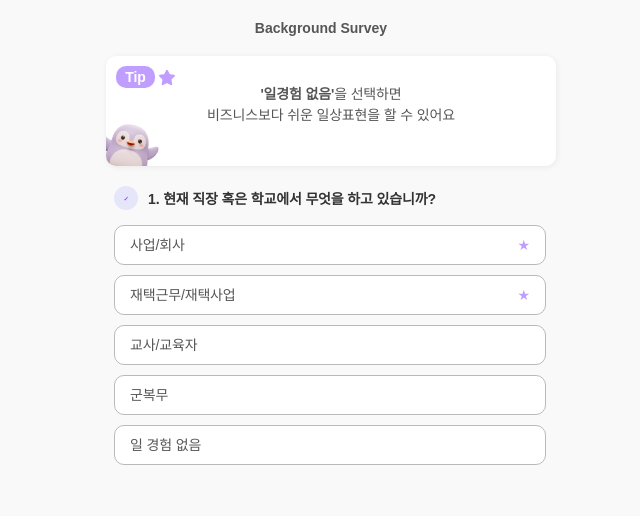
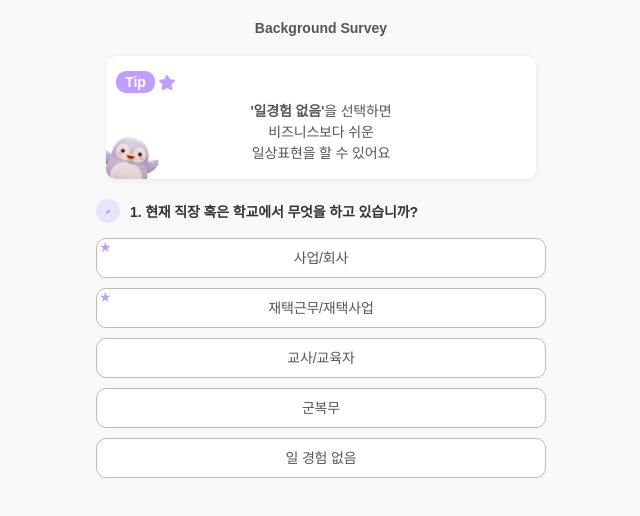
Before and after one commit to SSAFY12-B107/OmyPIc, a React (Vite) app in the folder Frontend/: page /auth/survey in a window 1280 px wide. Shown: the top 516 px of the page, without its empty margins (319-959 px from the left). Built offline with nearby package versions, Linux system fonts and the light colour scheme.

Commit message:
[chore] background survey style 수정

```diff
--- a/Frontend/src/components/survey/GeneralSurvey.module.css
+++ b/Frontend/src/components/survey/GeneralSurvey.module.css
@@ -1,15 +1,11 @@
 .box {
     height: 263px;
     position: relative;
-    /* width: 308px; */
   }
 
   .group2 {
     height: 263px;
-    left: 0;
     position: relative;
-    top: 0;
-    /* width: 308px; */
   }
 
   .frame {
@@ -17,7 +13,6 @@
     border: 0.5px solid #bababa;
     border-radius: 10px;
     height: 40px;
-    margin-left: 18px;
     overflow: hidden;
     position: relative;
     /* width: 280px; */
@@ -25,7 +20,7 @@
     cursor: pointer;
     display: flex;
     align-items: center;
-    justify-content: space-between;
+    justify-content: center;
     padding: 0 15px;
     transition: all 0.2s ease;
   }
@@ -55,6 +50,9 @@
   }
 
   .star {
+    position: absolute;
+    top: 0;
+    left: 2px;
     color: #C09EFF;
     font-size: 14px;
   }
@@ -64,7 +62,6 @@
     display: flex;
     align-items: center;
     margin-bottom: 15px;
-    padding-left: 18px;
   }
 
   .questionCheck {
--- a/Frontend/src/components/survey/Tip.module.css
+++ b/Frontend/src/components/survey/Tip.module.css
@@ -1,23 +1,19 @@
 .tipContainer {
     background-color: #ffffff;
     border-radius: 10px;
-    width: calc(100%);
     /* height: 100%; */
     position: relative;
-    margin: 0 1rem 20px;
-    padding: 2rem 2rem 4rem;
+    margin: 0 1rem 2rem;
+    padding: 1.5rem 1rem;
     box-shadow: 1px 1px 6px 0px rgba(0, 0, 0, 0.07);
     overflow: hidden;
     height: auto;
   }
 
   .tipHeader {
-    position: absolute;
-    top: 1rem;
-    left: 1rem;
     display: flex;
     align-items: center;
-    margin-bottom: 12px;
+    /* margin-bottom: 0.5rem; */
   }
 
   .tipLabel {
--- a/Frontend/src/components/survey/Tip.tsx
+++ b/Frontend/src/components/survey/Tip.tsx
@@ -18,13 +18,16 @@ function Tip({ type }: Props) {
           <>
             <strong>'일경험 없음'</strong>을 선택하면
             <br />
-            비즈니스보다 쉬운 일상표현을 할 수 있어요
+            비즈니스보다 쉬운
+            <br />
+            일상표현을 할 수 있어요
           </>
         );
       case "academicBackground":
         return (
           <>
-                <strong>'아니오'</strong>와 <strong>'수강 후 5년 이상 지남'</strong>을 선택하면
+            <strong>'아니오'</strong>와 <strong>'수강 후 5년 이상 지남'</strong>
+            을 선택하면
             <br />
             학업 관련 문제가 출제되지 않아
             <br />
```
Lines whose indentation alone changed are shown as unchanged.
